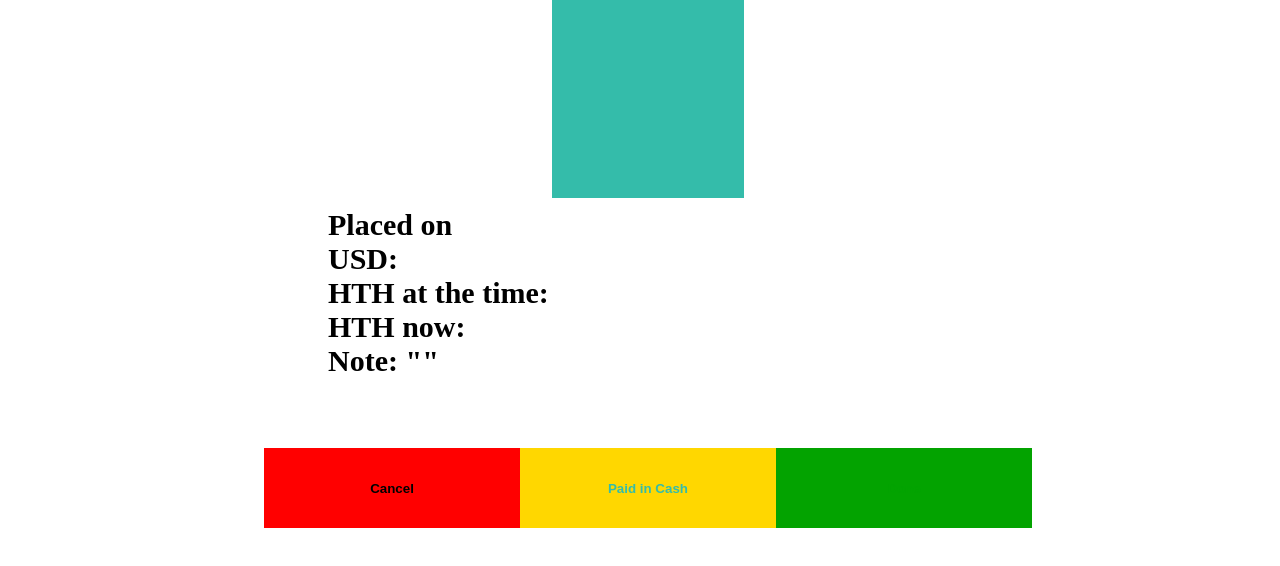
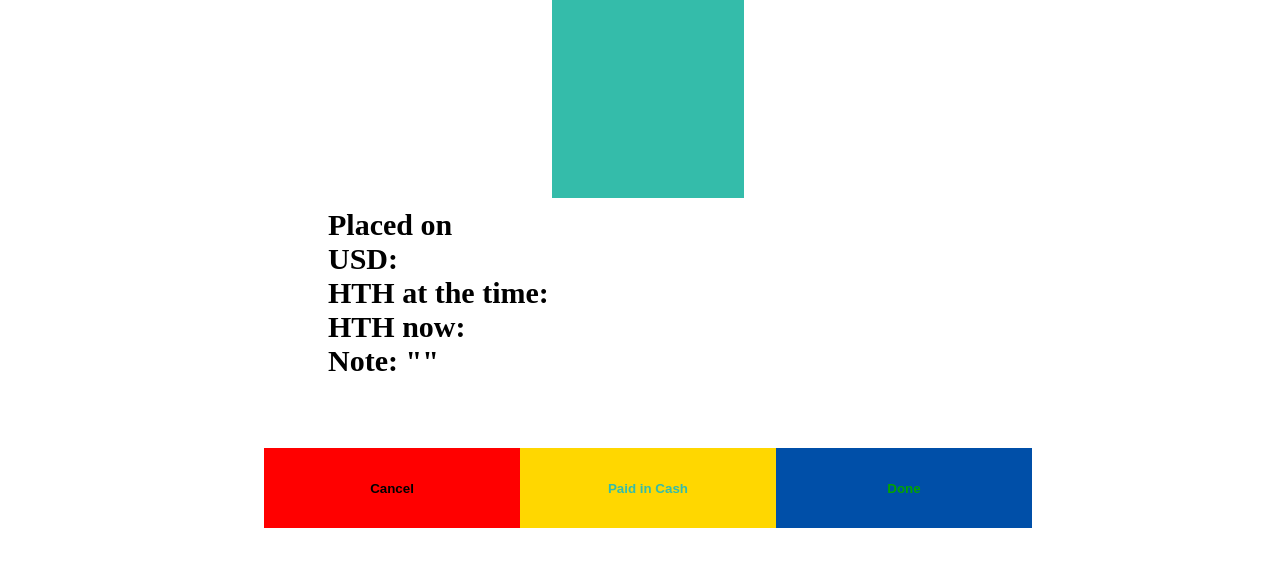
Before and after one commit to devilking6105/Payment-Processor, a website: page public/order.html in a window 1280 px wide. Shown: the part 232-798 px from the top of the page. Drawn offline with Linux system fonts and the light colour scheme; no server answers.

Commit message:
Update order.css

```diff
--- a/public/css/order.css
+++ b/public/css/order.css
@@ -97,5 +97,5 @@ h1 {
 
     float: right;
 
-    background-color: #03a300;
+    background-color: #004fa8;
 }
```
